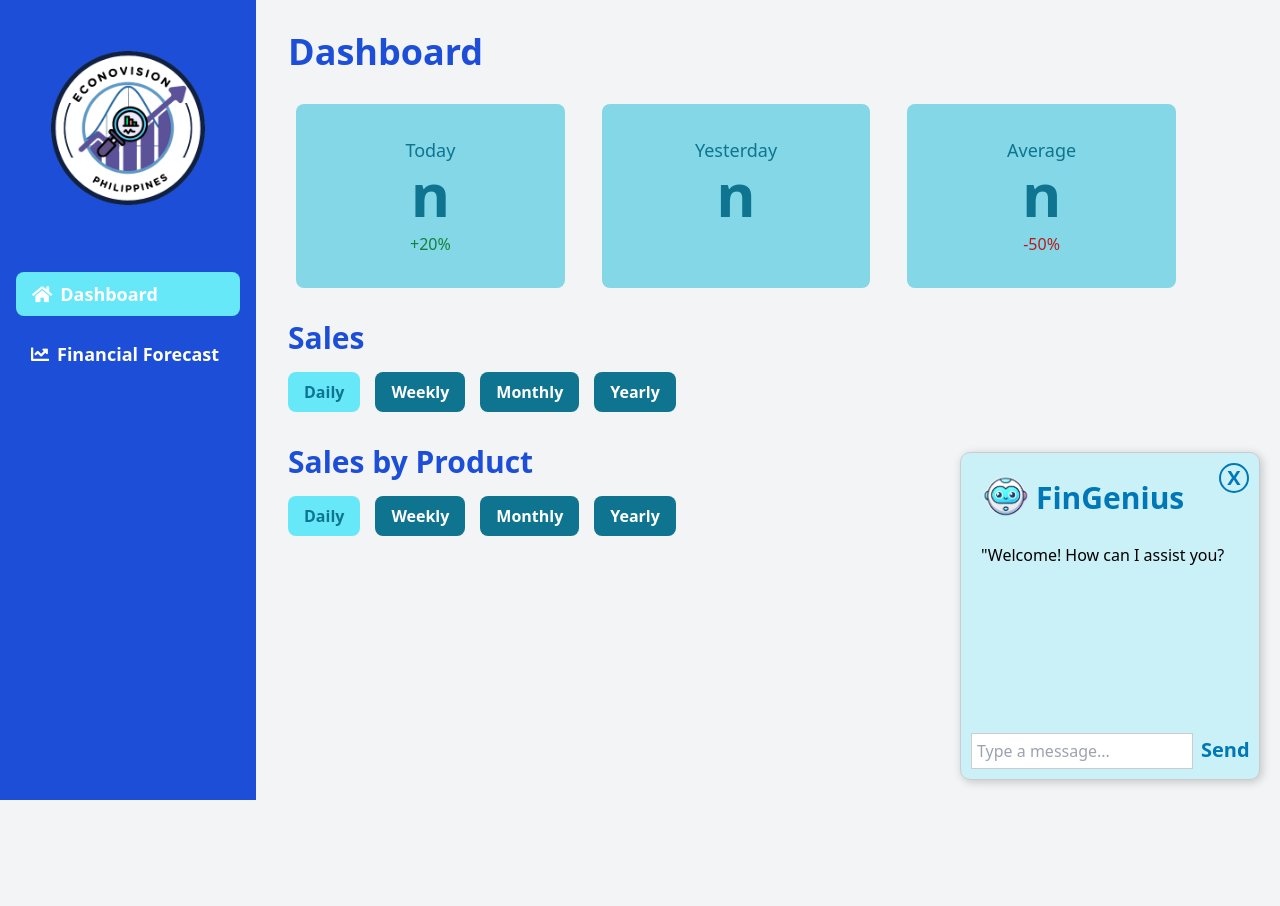
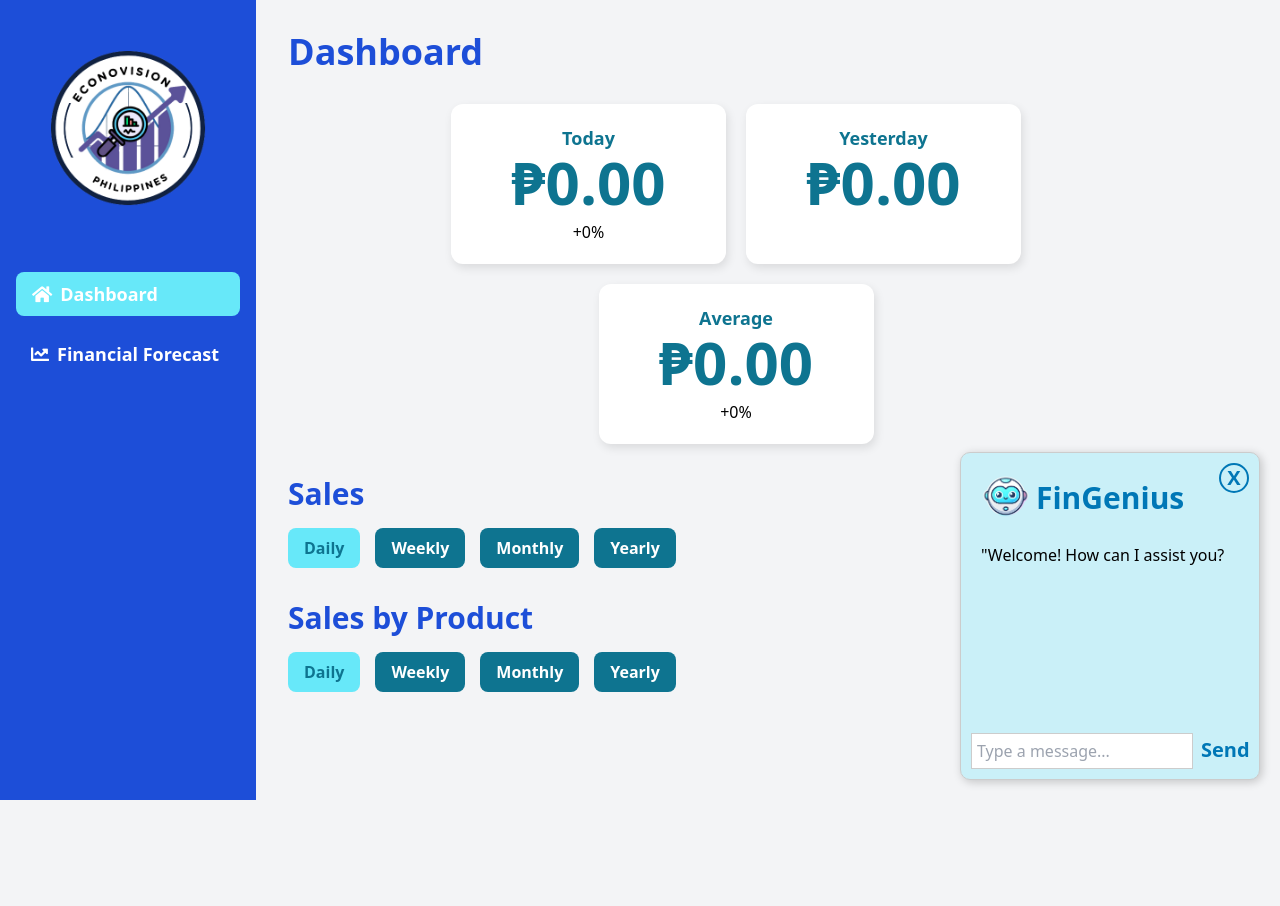
Before and after one commit to cielotds/SDMS-v2, a Flask app: page / in a window 1280 px wide. Before the commit the page ends 800 px from the top, so only its background shows below. Run offline with Flask 3, Linux system fonts and the light colour scheme; data that the repository does not hold is empty; a map, chart or similar area stays blank; some libraries are stand-ins or nearby versions.

Commit message:
real time data added

```diff
--- /dev/null
+++ b/ConnectionProvider.py
@@ -0,0 +1,27 @@
+import mysql.connector
+from mysql.connector import Error
+
+def get_con():
+    #Create a database connection to the MySQL database
+    try:
+        connection = mysql.connector.connect(
+            host='localhost',
+            database='ghbpython',
+            user='root',
+            password='1024'
+        )
+        if connection.is_connected():
+            return connection
+    except Error as e:
+        print(f"Error: {e}")
+        return None
+
+
+if __name__ == "__main__":
+    connection = get_con()
+    if connection:
+        print("Connection successful!")
+
+        connection.close()
+    else:
+        print("Connection failed.")
--- a/app.py
+++ b/app.py
@@ -1,4 +1,6 @@
-from flask import Flask, render_template
+from flask import Flask, render_template, jsonify
+from datetime import datetime, timedelta
+from ConnectionProvider import get_con
 
 
 app = Flask(__name__)
@@ -9,6 +11,41 @@ app = Flask(__name__)
 def home():
     return render_template('index.html')
 
+@app.route('/api/realtime', methods=['GET'])
+def get_realtime_data():
+    con = get_con()
+    cursor = con.cursor(dictionary=True)
+
+    today = datetime.today().date()
+    yesterday = today - timedelta(days=1)
+    past_week = today - timedelta(days=7)
+
+    # Get today's total sales
+    cursor.execute("SELECT SUM(total_price) AS total FROM orders WHERE DATE(date) = %s", (today,))
+    today_total = cursor.fetchone()['total'] or 0
+
+    # Get yesterday's total sales
+    cursor.execute("SELECT SUM(total_price) AS total FROM orders WHERE DATE(date) = %s", (yesterday,))
+    yesterday_total = cursor.fetchone()['total'] or 0
+
+    # Get average total sales for the past 7 days
+    cursor.execute("SELECT AVG(total_price) AS avg_total FROM orders WHERE DATE(date) BETWEEN %s AND %s", (past_week, yesterday))
+    avg_total = cursor.fetchone()['avg_total'] or 0
+
+    # Calculate percentage changes
+    percent_change_today = ((today_total - yesterday_total) / yesterday_total * 100) if yesterday_total else 0
+    percent_change_avg = ((today_total - avg_total) / avg_total * 100) if avg_total else 0
+
+    con.close()
+
+    return jsonify({
+        "today": f"₱{today_total:,.2f}",
+        "yesterday": f"₱{yesterday_total:,.2f}",
+        "average": f"₱{avg_total:,.2f}",
+        "percent_today": f"{round(percent_change_today, 2)}%",
+        "percent_avg": f"{round(percent_change_avg, 2)}%"
+    })
+
 
 if __name__ == '__main__':
     app.run(debug=True)
--- /dev/null
+++ b/static/data.js
@@ -0,0 +1,29 @@
+//Function to fetch data from the database (Real-time data)
+function fetchData() {
+        fetch('/api/realtime')
+        .then(response => response.json())
+        .then(data => {
+            document.getElementById('today-total').textContent = data.today;
+            document.getElementById('yesterday-total').textContent = data.yesterday;
+            document.getElementById('average-total').textContent = data.average;
+
+            /**document.getElementById('today-percent').textContent = (data.percent_today > 0 ? "+" : "") + data.percent_today + "%";
+            document.getElementById('today-percent').className = data.percent_today >= 0 ? "text-green-700 mt-2" : "text-red-700 mt-2";
+
+            document.getElementById('average-percent').textContent = (data.percent_avg > 0 ? "+" : "") + data.percent_avg + "%";
+            document.getElementById('average-percent').className = data.percent_avg >= 0 ? "text-green-700 mt-2" : "text-red-700 mt-2";**/
+
+            document.getElementById('today-percent').textContent = data.percent_today.includes('-') ?
+                    data.percent_today : `+${data.percent_today}`;
+            document.getElementById('average-percent').textContent = data.percent_avg.includes('-') ?
+                    data.percent_avg : `+${data.percent_avg}`;
+
+                    todayPercentElement.style.color = data.percent_today.includes('-') ? 'red' : 'green';
+                    averagePercentElement.style.color = data.percent_avg.includes('-') ? 'red' : 'green';
+        })
+        .catch(error => console.error('Error fetching real-time data:', error));
+    }
+
+    // Fetch data every 5 seconds
+    setInterval(fetchData, 5000);
+    fetchData();  // Initial load
--- a/static/main.js
+++ b/static/main.js
@@ -22,22 +22,23 @@ document.addEventListener('DOMContentLoaded', function() {
     function renderDashboard() {
         document.getElementById('content').innerHTML = `
             <h1 class="text-4xl font-bold text-blue-700 mb-8">Dashboard</h1>
-            <div class="flex justify-between mb-8">
+                <div class="real-time">
                     <div class="card">
                         <div class="text-lg">Today</div>
-                    <div class="text-6xl font-bold">n</div>
-                    <div class="text-green-500 mt-2">+20%</div>
+                        <div class="text-6xl font-bold" id="today-total"></div>
+                        <div class="mt-2" id="today-percent"></div>
                     </div>
                     <div class="card">
                         <div class="text-lg">Yesterday</div>
-                    <div class="text-6xl font-bold">n</div>
+                        <div class="text-6xl font-bold" id="yesterday-total"></div>
                     </div>
                     <div class="card">
                         <div class="text-lg">Average</div>
-                    <div class="text-6xl font-bold">n</div>
-                    <div class="text-red-500 mt-2">-50%</div>
+                        <div class="text-6xl font-bold" id="average-total"></div>
+                        <div class="mt-2" id="average-percent"></div>
                     </div>
                 </div>
+
                 <h2 class="text-3xl font-bold text-blue-700 mb-4">Sales</h2>
                 <div class="flex mb-8">
                     <button class="btnd-active">Daily</button>
@@ -78,6 +79,8 @@ document.addEventListener('DOMContentLoaded', function() {
 
         `;
     }
+
+
 
     // Function to create the chatbox
     function createChatbox() {
--- a/static/styles.css
+++ b/static/styles.css
@@ -15,14 +15,37 @@
     padding: 2rem;
 }
 
+.real-time {
+    display: flex;
+    gap: 20px;
+    justify-content: center;
+    flex-wrap: wrap;
+    margin: 2rem;
+}
+
 .card {
-    background-color: #83d7e6; /* Tailwind's cyan-500 */
+    background: white;
+    padding: 20px;
+    border-radius: 12px;
+    box-shadow: 2px 4px 10px rgba(0, 0, 0, 0.1);
+    text-align: center;
+    width: 275px; /* Fixed width */
+    min-height: 150px; /* Ensure uniform height */
+}
+
+.text-lg {
+    font-size: 1.2rem; /* Adjust label size */
+    font-weight: 600;
     color: #0E7490;
-    text-align: center;
-    padding: 2rem;
-    border-radius: 0.5rem;
-    width: 30%;
-    margin: 0 0.5rem;
+}
+
+.text-6xl {
+    color: #0E7490;
+    font-size: 1rem; /* Adjust number size */
+    font-weight: bold;
+    white-space: nowrap; /* Prevents text from wrapping */
+    overflow: hidden; /* Hides overflow text */
+
 }
 
 .btn {
--- a/templates/forecast.html
+++ b/templates/forecast.html
@@ -11,6 +11,7 @@
     <script src="{{ url_for('static', filename='charts.js') }}"></script>
     <script src="{{ url_for('static', filename='chatbot.js') }}"></script>
 </head>
+<template id="forecast-template">
 <h1 class="text-4xl font-bold text-blue-700 mb-8">Financial Forecast</h1>
 <h2 class="text-3xl font-bold text-blue-700 mb-4">Predicted Sales</h2>
     <div class="flex mb-8">
--- a/templates/index.html
+++ b/templates/index.html
@@ -10,6 +10,7 @@
     <script src="{{ url_for('static', filename='main.js') }}"></script>
     <script src="{{ url_for('static', filename='charts.js') }}"></script>
     <script src="{{ url_for('static', filename='chatbot.js') }}"></script>
+    <script src="{{ url_for('static', filename='data.js') }}"></script>
 </head>
 <body class="bg-gray-100">
     <div class="flex">
@@ -35,22 +36,23 @@
         <div class="dashboard">
             <div id="content">
                 <h1 class="text-4xl font-bold text-blue-700 mb-8">Dashboard</h1>
-                <div class="flex justify-between mb-8">
+                <div class="real-time">
                     <div class="card">
                         <div class="text-lg">Today</div>
-                        <div class="text-6xl font-bold">n</div>
-                        <div class="text-green-700 mt-2">+20%</div>
+                        <div class="text-6xl font-bold" id="today-total"></div>
+                        <div class="mt-2" id="today-percent"></div>
                     </div>
                     <div class="card">
                         <div class="text-lg">Yesterday</div>
-                        <div class="text-6xl font-bold">n</div>
+                        <div class="text-6xl font-bold" id="yesterday-total"></div>
                     </div>
                     <div class="card">
                         <div class="text-lg">Average</div>
-                        <div class="text-6xl font-bold">n</div>
-                        <div class="text-red-700 mt-2">-50%</div>
+                        <div class="text-6xl font-bold" id="average-total"></div>
+                        <div class="mt-2" id="average-percent"></div>
                     </div>
                 </div>
+
                 <h2 class="text-3xl font-bold text-blue-700 mb-4">Sales</h2>
                 <div class="flex mb-8">
                     <button class="btnd-active">Daily</button>
```
Lines whose indentation alone changed are shown as unchanged.
